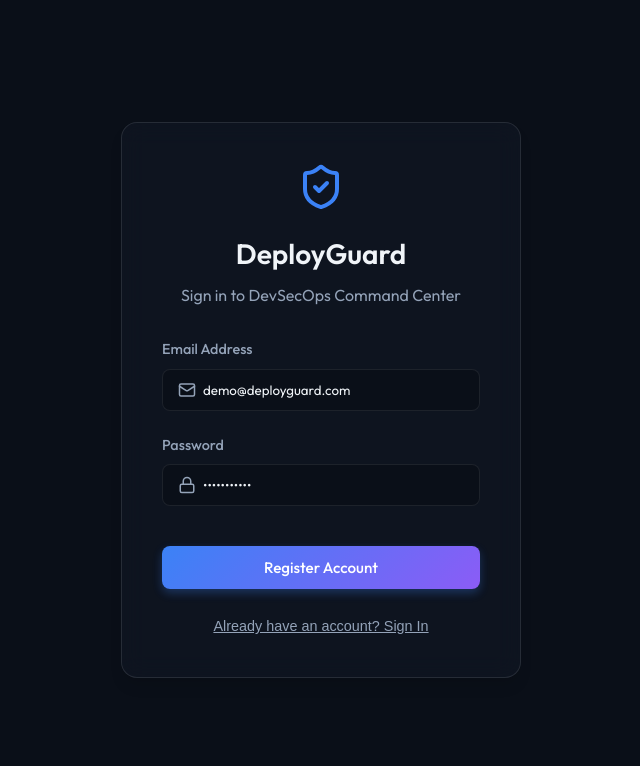
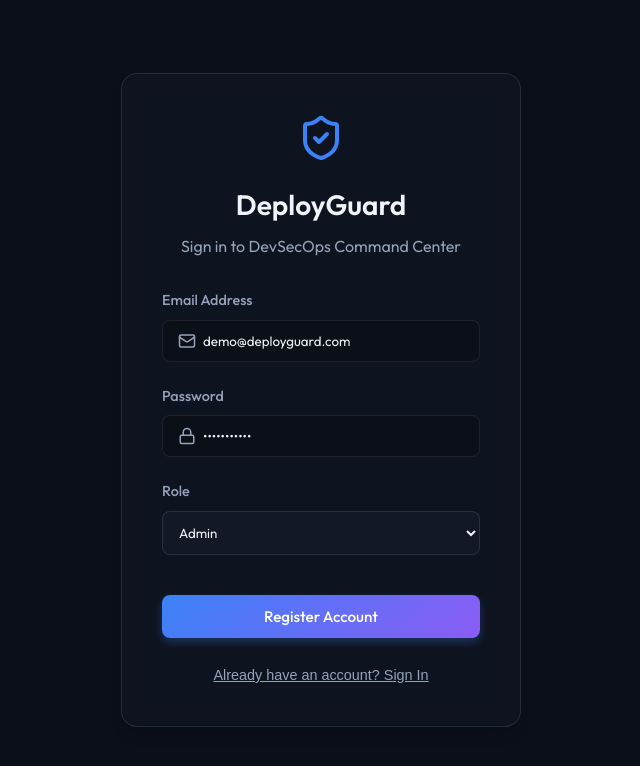
Before and after one commit to AyushMohaptra/Deploy, a React (Vite) app in the folder frontend/: page / in a window 1280 px wide. Both pictures are taken after a click on the button "Need an account? Register". Shown: the top 766 px of the page, without its empty margins (319-959 px from the left). Built offline with nearby package versions, Linux system fonts and the light colour scheme.

Commit message:
Fix frontend RBAC authorization

```diff
--- a/frontend/src/pages/Login.tsx
+++ b/frontend/src/pages/Login.tsx
@@ -6,6 +6,7 @@ const Login: React.FC<{ onLogin: () => void }> = ({ onLogin }) => {
   const [isRegistering, setIsRegistering] = useState(false);
   const [email, setEmail] = useState('demo@deployguard.com');
   const [password, setPassword] = useState('password123');
+  const [role, setRole] = useState('admin');
   const [error, setError] = useState('');
   const navigate = useNavigate();
 
@@ -23,7 +24,7 @@ const Login: React.FC<{ onLogin: () => void }> = ({ onLogin }) => {
         response = await fetch(`${baseUrl}${endpoint}`, {
           method: 'POST',
           headers: { 'Content-Type': 'application/json' },
-          body: JSON.stringify({ email, password, role: 'admin' })
+          body: JSON.stringify({ email, password, role })
         });
         if (response.ok) {
           setIsRegistering(false);
@@ -101,6 +102,21 @@ const Login: React.FC<{ onLogin: () => void }> = ({ onLogin }) => {
               />
             </div>
           </div>
+          {isRegistering && (
+            <div className="form-group" style={{ marginTop: '1rem' }}>
+              <label className="form-label">Role</label>
+              <select
+                className="form-control"
+                value={role}
+                onChange={(e) => setRole(e.target.value)}
+                style={{ padding: '0.75rem', width: '100%', background: 'var(--bg-secondary)', border: '1px solid rgba(255,255,255,0.1)' }}
+              >
+                <option value="admin">Admin</option>
+                <option value="auditor">Auditor</option>
+                <option value="developer">Developer</option>
+              </select>
+            </div>
+          )}
           <button type="submit" className="btn btn-primary" style={{ width: '100%', marginTop: '1rem' }}>
             {isRegistering ? 'Register Account' : 'Sign In'}
           </button>
--- a/frontend/src/pages/Policies.tsx
+++ b/frontend/src/pages/Policies.tsx
@@ -10,11 +10,23 @@ interface Policy {
   created_at: string;
 }
 
+const getTokenRole = () => {
+  try {
+    const token = localStorage.getItem('token');
+    if (!token) return 'developer';
+    const payload = JSON.parse(atob(token.split('.')[1]));
+    return payload.role || 'developer';
+  } catch (e) {
+    return 'developer';
+  }
+};
+
 const Policies: React.FC = () => {
   const [policies, setPolicies] = useState<Policy[]>([]);
   const [loading, setLoading] = useState(true);
   const [showModal, setShowModal] = useState(false);
   const [newPolicy, setNewPolicy] = useState({ name: '', description: '', rego_code: '' });
+  const userRole = getTokenRole();
 
   const rawUrl = import.meta.env.VITE_API_URL || 'http://localhost:8000';
   const baseUrl = rawUrl.replace(/\/+$/, '');
@@ -90,11 +102,13 @@ const Policies: React.FC = () => {
       <div style={{ display: 'flex', justifyContent: 'space-between', alignItems: 'center', marginBottom: '2rem' }}>
         <div>
           <h1 style={{ fontSize: '2rem' }}>Security Policies</h1>
-          <p style={{ color: 'var(--text-secondary)' }}>Manage OPA Rego rules and compliance policies.</p>
+          <p style={{ color: 'var(--text-secondary)' }}>Manage OPA Rego rules and compliance policies. (Role: {userRole})</p>
         </div>
+        {userRole !== 'developer' && (
           <button className="btn btn-primary" onClick={() => setShowModal(true)}>
             <Plus size={18} style={{ marginRight: '0.5rem' }} /> Create Policy
           </button>
+        )}
       </div>
 
       <div className="glass-panel stagger-1">
@@ -131,6 +145,7 @@ const Policies: React.FC = () => {
                       {new Date(policy.created_at).toLocaleDateString()}
                     </td>
                     <td style={{ textAlign: 'right' }}>
+                      {userRole !== 'developer' && (
                         <button
                           className="btn btn-danger"
                           style={{ padding: '0.4rem', background: 'transparent' }}
@@ -138,6 +153,7 @@ const Policies: React.FC = () => {
                         >
                           <Trash2 size={16} />
                         </button>
+                      )}
                     </td>
                   </tr>
                 ))
```
Lines whose indentation alone changed are shown as unchanged.
